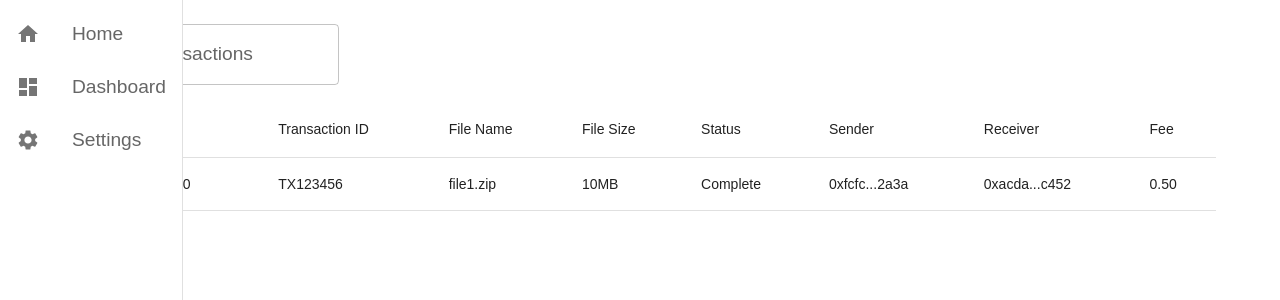
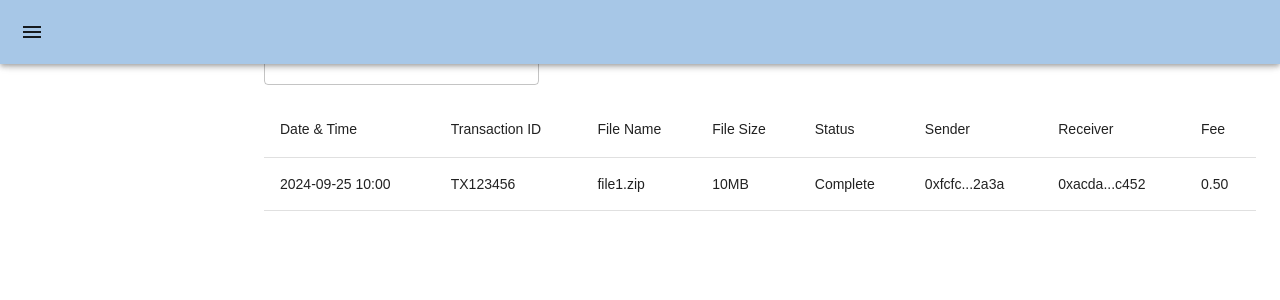
Before and after one commit to Mayukh-Banik/CSE-416, a React (Create React App) app in the folder client/: page /dashboard in a window 1280 px wide. Shown: the top 300 px of the page. Built offline with nearby package versions, Linux system fonts and the light colour scheme.

Commit message:
sidebar implemented with toggle function. need to do main toggle and account information

```diff
--- a/client/src/Components/Sidebar.tsx
+++ b/client/src/Components/Sidebar.tsx
@@ -1,28 +1,174 @@
 import React from 'react';
 import { Link } from 'react-router-dom';
-import { Drawer, List, ListItem, ListItemText, ListItemIcon } from '@mui/material';
+import { Box,CssBaseline,Drawer,IconButton,List,ListItem,ListItemText
+  , ListItemIcon,Toolbar,Typography,Button
+} from '@mui/material';
+import MuiAppBar, { AppBarProps as MuiAppBarProps } from '@mui/material/AppBar';
 import HomeIcon from '@mui/icons-material/Home';
 import DashboardIcon from '@mui/icons-material/Dashboard';
 import SettingsIcon from '@mui/icons-material/Settings';
+import MenuIcon from '@mui/icons-material/Menu';
+import FileCopyIcon from '@mui/icons-material/FileCopy';
+import AccountCircleIcon from '@mui/icons-material/AccountCircle';
+import SupportAgentIcon from '@mui/icons-material/SupportAgent';
+import ChevronLeftIcon from '@mui/icons-material/ChevronLeft';
+import ChevronRightIcon from '@mui/icons-material/ChevronRight';
+import { FileCopy } from '@mui/icons-material';
+import { styled, useTheme } from '@mui/material/styles';
+import Divider from '@mui/material/Divider';
 
-const Sidebar: React.FC = () => {
-  return (
-    <Drawer variant="permanent" anchor="left">
+const drawerWidth = 240;
+
+
+const Main = styled('main', { shouldForwardProp: (prop) => prop !== 'open' })<{
+  open?: boolean;
+}>(({ theme }) => ({
+  flexGrow: 1,
+  padding: theme.spacing(3),
+  transition: theme.transitions.create('margin', {
+    easing: theme.transitions.easing.sharp,
+    duration: theme.transitions.duration.leavingScreen,
+  }),
+  marginLeft: `-${drawerWidth}px`,
+  variants: [
+    {
+      props: ({ open }) => open,
+      style: {
+        transition: theme.transitions.create('margin', {
+          easing: theme.transitions.easing.easeOut,
+          duration: theme.transitions.duration.enteringScreen,
+        }),
+        marginLeft: 0,
+      },
+    },
+  ],
+}));
+
+interface AppBarProps extends MuiAppBarProps {
+  open?: boolean;
+}
+
+const AppBar = styled(MuiAppBar, {
+  shouldForwardProp: (prop) => prop !== 'open',
+})<AppBarProps>(({ theme }) => ({
+  transition: theme.transitions.create(['margin', 'width'], {
+    easing: theme.transitions.easing.sharp,
+    duration: theme.transitions.duration.leavingScreen,
+  }),
+  variants: [
+    {
+      props: ({ open }) => open,
+      style: {
+        width: `calc(100% - ${drawerWidth}px)`,
+        marginLeft: `${drawerWidth}px`,
+        transition: theme.transitions.create(['margin', 'width'], {
+          easing: theme.transitions.easing.easeOut,
+          duration: theme.transitions.duration.enteringScreen,
+        }),
+      },
+    },
+  ],
+}));
+
+const DrawerHeader = styled('div')(({ theme }) => ({
+  display: 'flex',
+  alignItems: 'center',
+  padding: theme.spacing(0, 1),
+  // necessary for content to be below app bar
+  ...theme.mixins.toolbar,
+  justifyContent: 'flex-end',
+}));
+
+const Sidebar: React.FC = () =>
+{
+  const theme = useTheme();
+  const [open,setOpen]= React.useState(false);
+
+  const toggleDrawer = (newOpen:boolean) =>
+  {
+    setOpen(newOpen);
+  };
+
+  const drawer = (
+    <div>
       <List>
-        <ListItem  component={Link} to="/">
-          <ListItemIcon><HomeIcon /></ListItemIcon>
-          <ListItemText primary="Home" />
+        <ListItem component = {Link} to = "/">
+          <ListItemIcon><HomeIcon/></ListItemIcon>
+          <ListItemText primary = "home"/>
         </ListItem>
-        <ListItem  component={Link} to="/dashboard">
-          <ListItemIcon><DashboardIcon /></ListItemIcon>
-          <ListItemText primary="Dashboard" />
+        <ListItem component = {Link} to ="/dashboard">
+        <ListItemIcon><DashboardIcon/></ListItemIcon>
+        <ListItemText primary = "Dashboard"/>
         </ListItem>
-        <ListItem  component={Link} to="/settings">
-          <ListItemIcon><SettingsIcon /></ListItemIcon>
-          <ListItemText primary="Settings" />
+
+        <ListItem component = {Link} to = "/files">
+          <ListItemIcon><FileCopyIcon/></ListItemIcon>
+          <ListItemText primary = "Files"></ListItemText>
+        </ListItem>
+
+        <ListItem component = {Link} to = "/account">
+          <ListItemIcon><AccountCircleIcon/></ListItemIcon>
+          <ListItemText primary = "Account"></ListItemText>
+        </ListItem>
+
+        <ListItem component = {Link} to = "/support">
+          <ListItemIcon><SupportAgentIcon/></ListItemIcon>
+          <ListItemText primary = "Support"></ListItemText>
+        </ListItem>
+
+        <ListItem component = {Link} to = "/settings">
+          <ListItemIcon><SettingsIcon/></ListItemIcon>
+          <ListItemText primary = "Files"></ListItemText>
         </ListItem>
       </List>
-    </Drawer>
+      </div>
+  )
+
+
+  return (
+    <Box sx = {{display:'flex'}}>
+      <CssBaseline/>
+      <AppBar position = "fixed" open = {open}>
+        <Toolbar>
+          <IconButton
+            color = "inherit"
+            aria-label = "open-drawer"
+            onClick = {()=>toggleDrawer(true)}
+            edge = "start"
+            sx={[
+              {
+                mr: 2,
+              },
+              open && { display: 'none' },
+            ]}
+            >
+              <MenuIcon />
+            </IconButton>
+        </Toolbar>
+      </AppBar>
+
+      <Drawer
+        sx={{
+          width: drawerWidth,
+          flexShrink: 0,
+          '& .MuiDrawer-paper': {
+            width: drawerWidth,
+            boxSizing: 'border-box',
+          },
+        }}
+        variant = "persistent"
+        anchor = "left"
+        open = {open}
+      >
+        <DrawerHeader>
+          <IconButton onClick ={()=>toggleDrawer(false)}>
+            {theme.direction === 'ltr'? <ChevronLeftIcon />:<ChevronRightIcon />}
+          </IconButton>
+        </DrawerHeader>
+        <Divider />
+        {drawer}
+      </Drawer>
+    </Box>
   );
 }
 
```
